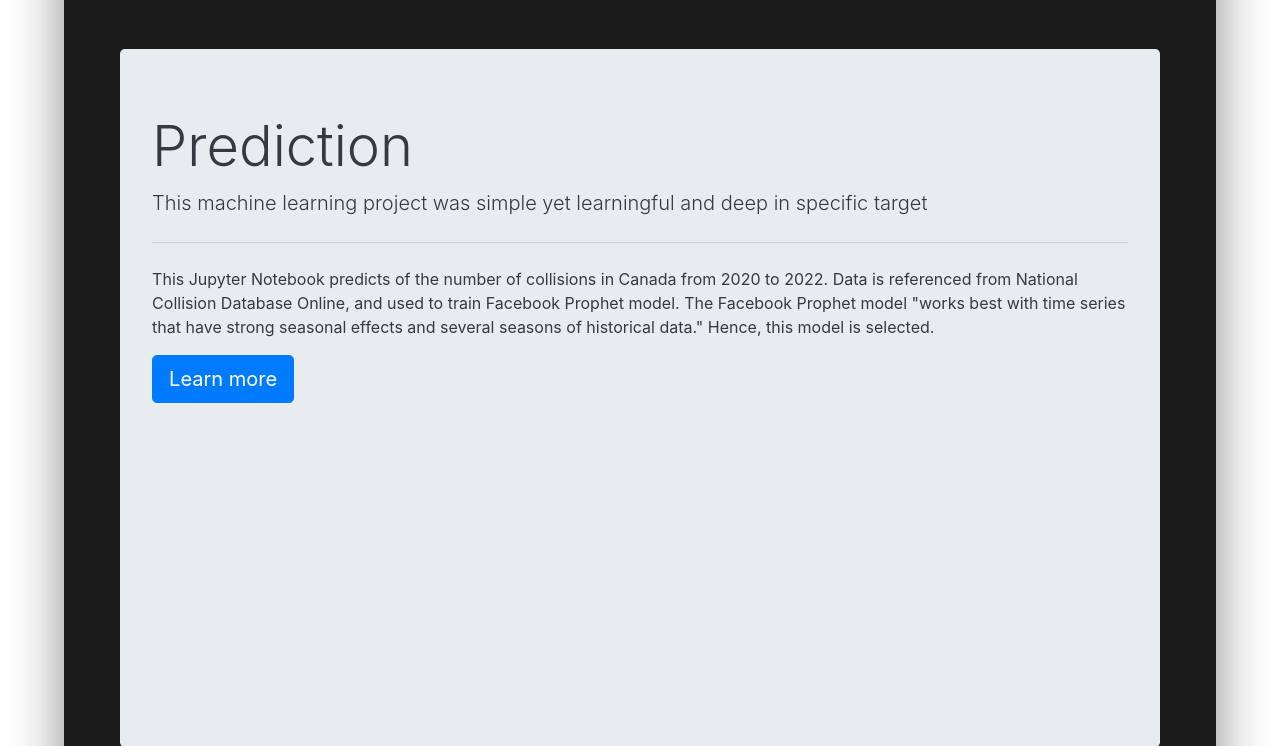
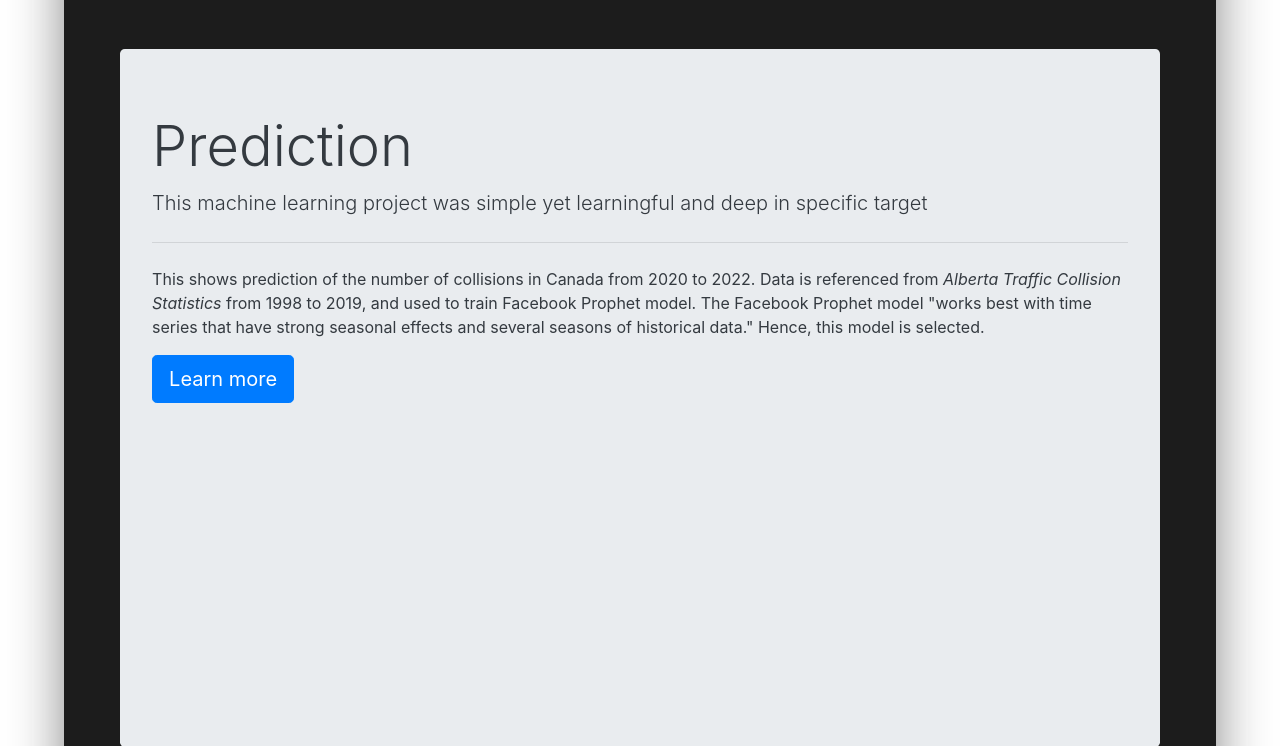
Before and after one commit to KANDY-uofa/hacked-beta-2022, a Django app: template src/templates/partials/base.html in a window 1280 px wide. Shown: the part 1651-2397 px from the top of the page. Run offline with Django 4.2, Linux system fonts and the light colour scheme; the template is opened without the code that fills it, so the values that code supplies are empty; some libraries are stand-ins or nearby versions.

Commit message:
updated the information on interactive section
...

```diff
--- a/src/templates/partials/base.html
+++ b/src/templates/partials/base.html
@@ -105,7 +105,11 @@
                     <h1 class="display-4">Prediction</h1>
                     <p class="lead">This machine learning project was simple yet learningful and deep in specific target</p>
                     <hr class="my-4">
-                    <p>This Jupyter Notebook predicts of the number of collisions in Canada from 2020 to 2022. Data is referenced from National Collision Database Online, and used to train Facebook Prophet model. The Facebook Prophet model "works best with time series that have strong seasonal effects and several seasons of historical data." Hence, this model is selected.</p>
+                    <p>
+			This shows prediction of the number of collisions in Canada from 2020 to 2022. Data is referenced from <i>Alberta
+			Traffic Collision Statistics</i> from 1998 to 2019, and used to train Facebook Prophet model. The Facebook
+			Prophet model "works best with time series that have strong seasonal effects and several seasons of historical data."
+			Hence, this model is selected.</p>
                     <p class="lead">
                       <a class="btn btn-primary btn-lg" href="https://drive.google.com/drive/folders/1FWwuNij57WDFv0C9GEZ2wF063VFhcvLN" role="button">Learn more</a>
                     </p>
```
